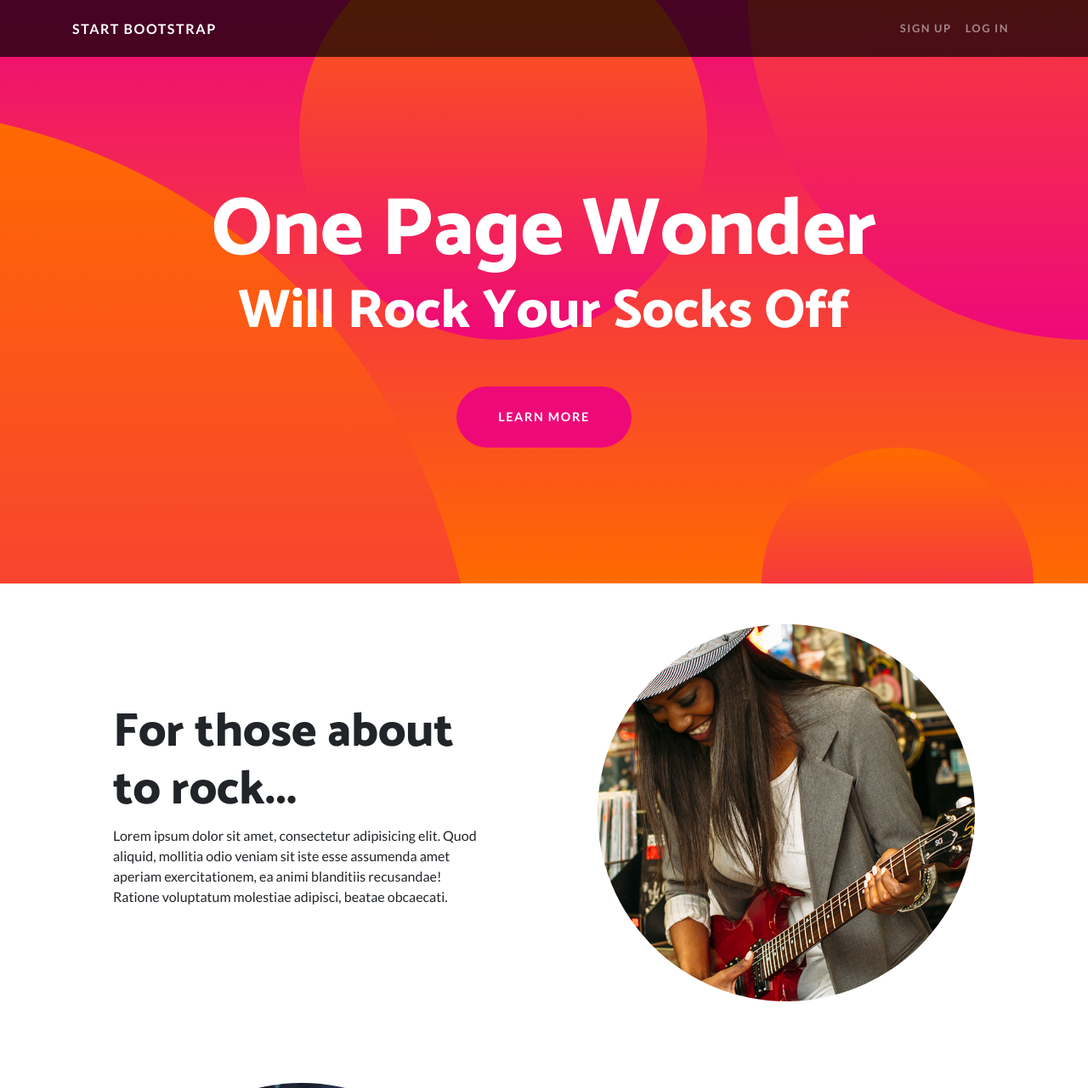
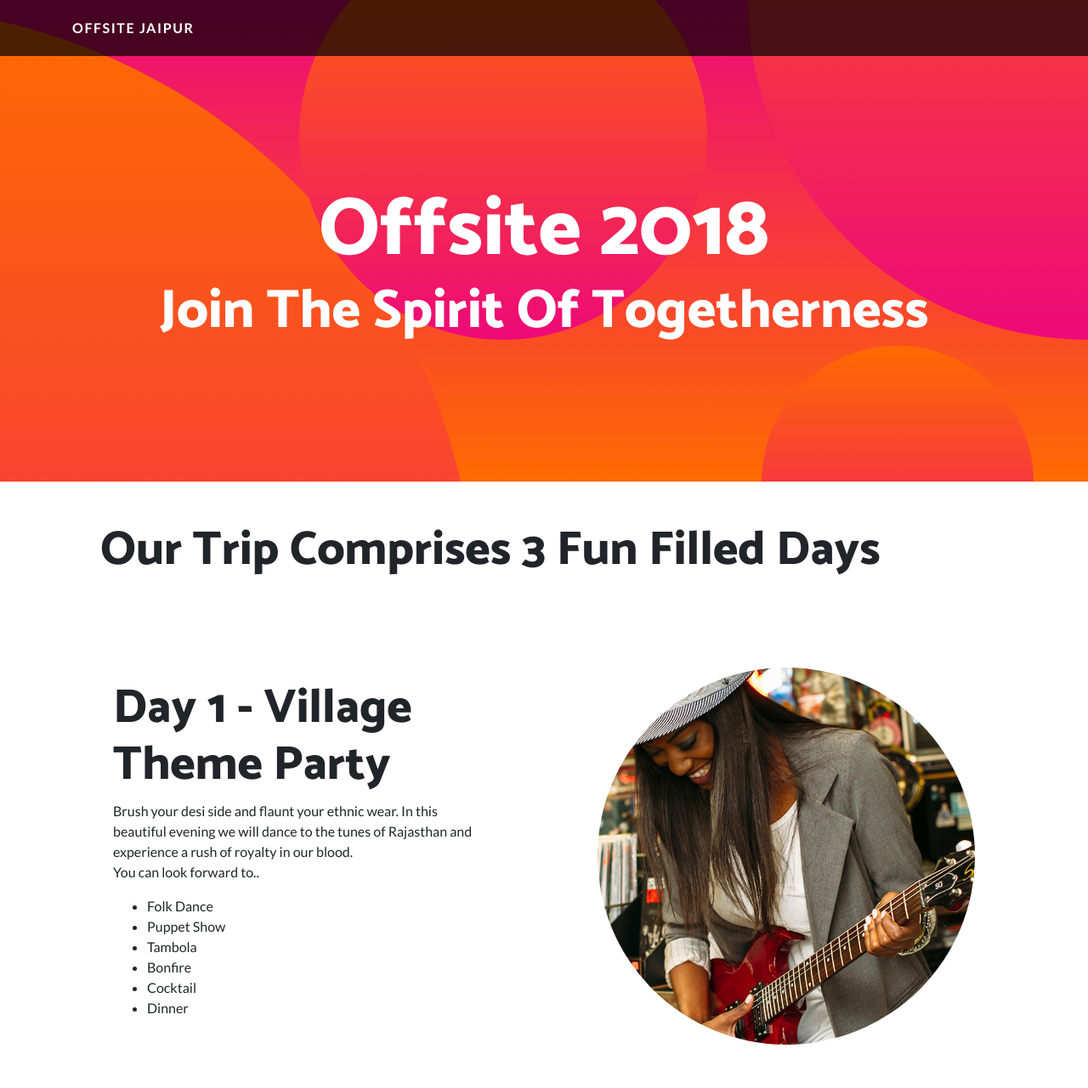
Before and after one commit to harshitmangla/harshitmangla.github.io, a website: page index.html in a window 1280 px wide. Shown: the top 1281 px of the page at 85% size. Drawn offline with Linux system fonts and the light colour scheme.

Commit message:
Update index.html

```diff
--- a/index.html
+++ b/index.html
@@ -26,28 +26,27 @@
       <!-- Navigation -->
       <nav class="navbar navbar-expand-lg navbar-dark navbar-custom fixed-top">
       <div class="container">
-              <a class="navbar-brand" href="#">Start Bootstrap</a>
-              <button class="navbar-toggler" type="button" data-toggle="collapse" data-target="#navbarResponsive" aria-controls="navbarResponsive" aria-expanded="false" aria-label="Toggle navigation">
-                  <span class="navbar-toggler-icon"></span>
-              </button>
-              <div class="collapse navbar-collapse" id="navbarResponsive">
-                  <ul class="navbar-nav ml-auto">
-                      <li class="nav-item">
-                          <a class="nav-link" href="#">Sign Up</a>
-                      </li>
-                      <li class="nav-item">
-                          <a class="nav-link" href="#">Log In</a>
-                      </li>
-                  </ul>
-              </div>
+        <a class="navbar-brand" href="#">Offsite Jaipur</a>
+        <!-- <button class="navbar-toggler" type="button" data-toggle="collapse" data-target="#navbarResponsive" aria-controls="navbarResponsive" aria-expanded="false" aria-label="Toggle navigation"> -->
+          <!-- <span class="navbar-toggler-icon"></span> -->
+        <!-- </button> -->
+        <!-- <div class="collapse navbar-collapse" id="navbarResponsive"> -->
+          <!-- <ul class="navbar-nav ml-auto"> -->
+            <!-- <li class="nav-item"> -->
+              <!-- <a class="nav-link" href="#">Sign Up</a> -->
+            <!-- </li> -->
+            <!-- <li class="nav-item"> -->
+              <!-- <a class="nav-link" href="#">Log In</a> -->
+            <!-- </li> -->
+          <!-- </ul> -->
+        <!-- </div> -->
       </div>
     </nav>
      <header class="masthead text-center text-white">
       <div class="masthead-content">
         <div class="container">
-                  <h1 class="masthead-heading mb-0">One Page Wonder</h1>
-                  <h2 class="masthead-subheading mb-0">Will Rock Your Socks Off</h2>
-                  <a href="#" class="btn btn-primary btn-xl rounded-pill mt-5">Learn More</a>
+          <h1 class="masthead-heading mb-0">Offsite 2018</h1>
+          <h2 class="masthead-subheading mb-0">Join The Spirit Of Togetherness</h2>
         </div>
       </div>
       <div class="bg-circle-1 bg-circle"></div>
@@ -58,6 +57,15 @@
     <section>
 	 <div class="container">
         <div class="row align-items-center">
+            <div class="p-5">
+              <h2 class="display-4">Our Trip Comprises 3 Fun Filled Days</h2>
+            </div>
+		</div>
+		</div>
+	</section>
+       <section>
+      <div class="container">
+        <div class="row align-items-center">
           <div class="col-lg-6 order-lg-2">
             <div class="p-5">
               <img class="img-fluid rounded-circle" src="img/01.jpg" alt="">
@@ -65,8 +73,20 @@
           </div>
           <div class="col-lg-6 order-lg-1">
             <div class="p-5">
-                          <h2 class="display-4">For those about to rock...</h2>
-                          <p>Lorem ipsum dolor sit amet, consectetur adipisicing elit. Quod aliquid, mollitia odio veniam sit iste esse assumenda amet aperiam exercitationem, ea animi blanditiis recusandae! Ratione voluptatum molestiae adipisci, beatae obcaecati.</p>
+              <h2 class="display-4">Day 1 - Village Theme Party</h2>
+              <p>Brush your desi side and flaunt your ethnic wear.
+In this beautiful evening we will dance to the tunes of Rajasthan and experience a rush of royalty in our
+blood.
+</br>You can look forward to..
+<span><ul>
+<li>Folk Dance</li>
+<li>Puppet Show</li>
+<li>Tambola</li>
+<li>Bonfire</li>
+<li>Cocktail</li>
+<li>Dinner</li>
+</ul></span>
+</p>
             </div>
           </div>
         </div>
@@ -82,8 +102,14 @@
           </div>
           <div class="col-lg-6">
             <div class="p-5">
-                          <h2 class="display-4">We salute you!</h2>
-                          <p>Lorem ipsum dolor sit amet, consectetur adipisicing elit. Quod aliquid, mollitia odio veniam sit iste esse assumenda amet aperiam exercitationem, ea animi blanditiis recusandae! Ratione voluptatum molestiae adipisci, beatae obcaecati.</p>
+              <h2 class="display-4">Day 2 – Oscar Theme Party</h2>
+              <p>A star struck evening where none other than us are the Red Carpet celebs, so praise yourself and get dressed in Red and Black.</br>
+			  Here we look forward to..
+			  <span><ul>
+			  <li>Cocktail,Snacks,DJ</li>
+			  <li>Ramp walk with your family</li>
+			  <li>Dinner</li>
+			  </ul></span></p>
             </div>
           </div>
         </div>
@@ -99,7 +125,7 @@
           </div>
           <div class="col-lg-6 order-lg-1">
             <div class="p-5">
-                          <h2 class="display-4">Let there be rock!</h2>
+              <h2 class="display-4">Day 3 - Morning Activities</h2>
               <p>Lorem ipsum dolor sit amet, consectetur adipisicing elit. Quod aliquid, mollitia odio veniam sit iste esse assumenda amet aperiam exercitationem, ea animi blanditiis recusandae! Ratione voluptatum molestiae adipisci, beatae obcaecati.</p>
             </div>
           </div>
```
Lines whose indentation alone changed are shown as unchanged.
